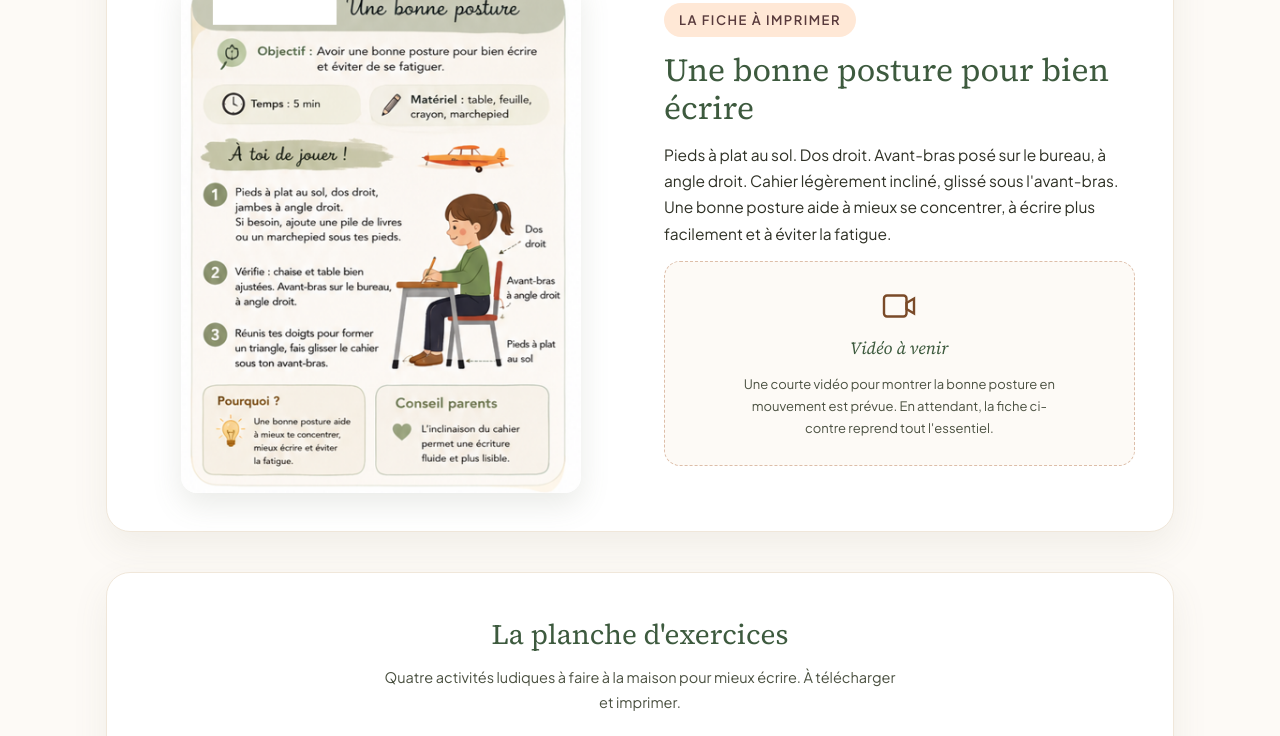
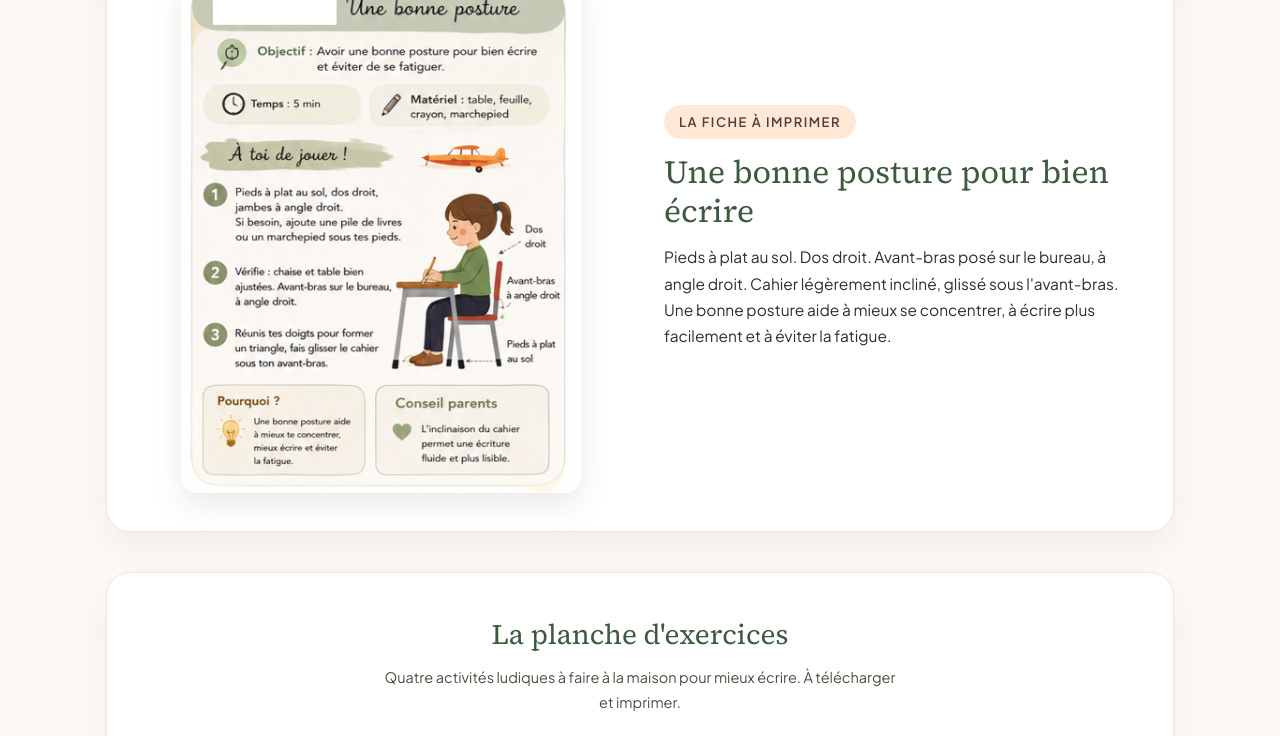
Before and after one commit to CARYON-studio/aufildutrace.fr, a plain HTML site: page exercices/index.html in a window 1280 px wide. Shown: the part 1405-2141 px from the top of the page. Drawn offline with Linux system fonts and the light colour scheme.

Commit message:
Add files via upload

```diff
--- a/exercices/index.html
+++ b/exercices/index.html
@@ -192,11 +192,6 @@ input[aria-invalid="true"],textarea[aria-invalid="true"]{border-color:var(--erre
             <span style="display:inline-block;background:var(--peche);color:var(--brunh);font-size:13px;font-weight:600;letter-spacing:1.5px;text-transform:uppercase;padding:6px 15px;border-radius:20px;margin-bottom:14px">La fiche à imprimer</span>
             <h2 style="font-family:'Source Serif 4',serif;font-weight:400;color:var(--olive);font-size:clamp(24px,3.4vw,32px);line-height:1.2;margin-bottom:14px">Une bonne posture pour bien écrire</h2>
             <p style="font-size:15.5px;color:var(--corps);margin-bottom:14px">Pieds à plat au sol. Dos droit. Avant-bras posé sur le bureau, à angle droit. Cahier légèrement incliné, glissé sous l'avant-bras. Une bonne posture aide à mieux se concentrer, à écrire plus facilement et à éviter la fatigue.</p>
-            <div style="display:flex;flex-direction:column;align-items:center;justify-content:center;gap:10px;background:var(--creme);border:1.5px dashed var(--rose);border-radius:16px;padding:26px 20px;text-align:center">
-              <svg style="width:36px;color:var(--terref)" viewBox="0 0 24 24" fill="none" stroke="currentColor" stroke-width="1.6" aria-hidden="true"><rect x="2" y="5" width="15" height="14" rx="2"></rect><path d="M17 10 L22 7 V17 L17 14 Z"></path></svg>
-              <p style="font-family:'Source Serif 4',serif;font-style:italic;font-size:17px;color:var(--olive)">Vidéo à venir</p>
-              <p style="font-size:13px;color:var(--second);max-width:320px">Une courte vidéo pour montrer la bonne posture en mouvement est prévue. En attendant, la fiche ci-contre reprend tout l'essentiel.</p>
-            </div>
           </div>
         </div>
       </div>
```
Also changed, not shown: build/template.html (+0 -6 lines), le-coin-des-curieux/index.html (+0 -1 lines).
